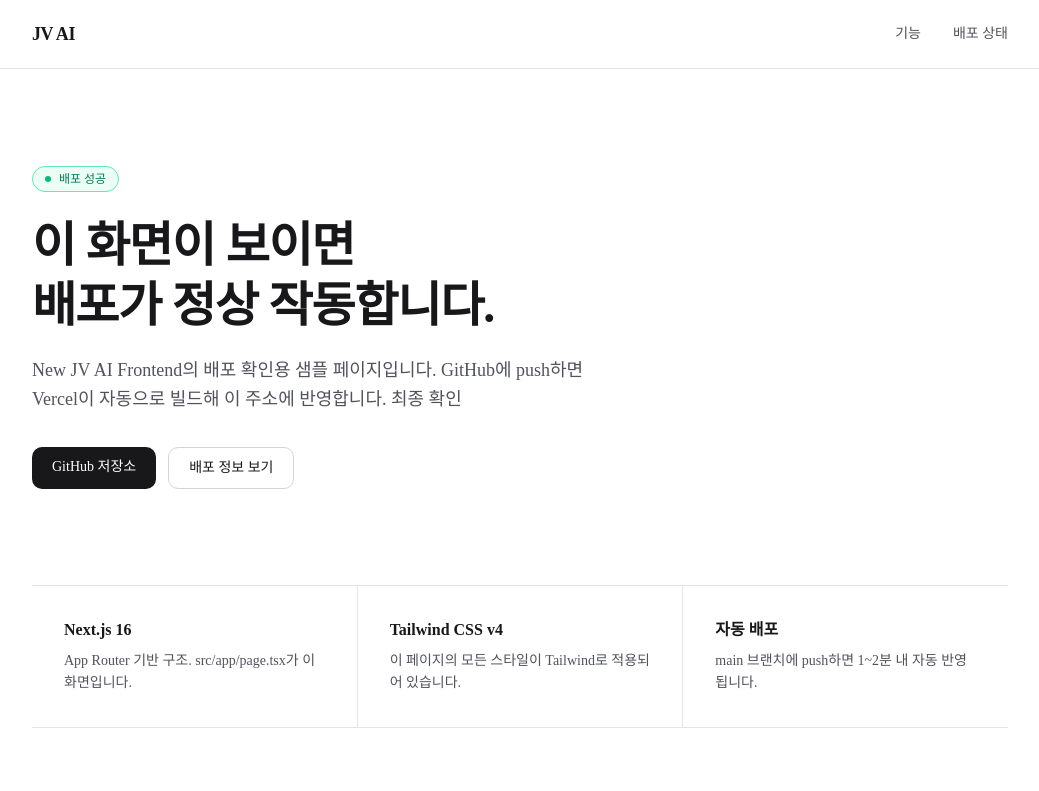
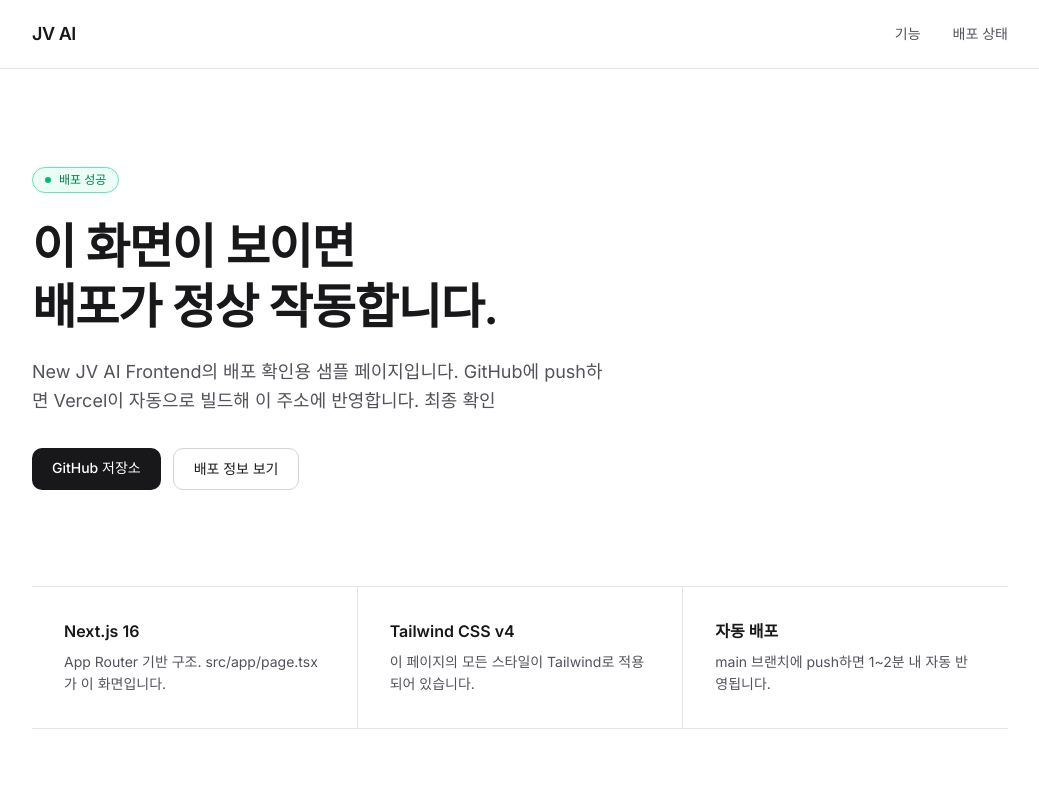
Before and after one commit to myscully/New-jvai-frontend, a Next.js app: page / in a window 1280 px wide. Shown: the top 791 px of the page, without its empty margins (120-1159 px from the left). Built offline with nearby package versions, Linux system fonts and the light colour scheme.

Commit message:
프리셋 적용

```diff
--- a/src/app/globals.css
+++ b/src/app/globals.css
@@ -53,10 +53,10 @@
   --card-foreground: oklch(0.145 0 0);
   --popover: oklch(1 0 0);
   --popover-foreground: oklch(0.145 0 0);
-  --primary: oklch(0.205 0 0);
-  --primary-foreground: oklch(0.985 0 0);
-  --secondary: oklch(0.97 0 0);
-  --secondary-foreground: oklch(0.205 0 0);
+  --primary: oklch(0.488 0.243 264.376);
+  --primary-foreground: oklch(0.97 0.014 254.604);
+  --secondary: oklch(0.967 0.001 286.375);
+  --secondary-foreground: oklch(0.21 0.006 285.885);
   --muted: oklch(0.97 0 0);
   --muted-foreground: oklch(0.556 0 0);
   --accent: oklch(0.97 0 0);
@@ -65,16 +65,16 @@
   --border: oklch(0.922 0 0);
   --input: oklch(0.922 0 0);
   --ring: oklch(0.708 0 0);
-  --chart-1: oklch(0.87 0 0);
-  --chart-2: oklch(0.556 0 0);
-  --chart-3: oklch(0.439 0 0);
-  --chart-4: oklch(0.371 0 0);
-  --chart-5: oklch(0.269 0 0);
+  --chart-1: oklch(0.809 0.105 251.813);
+  --chart-2: oklch(0.623 0.214 259.815);
+  --chart-3: oklch(0.546 0.245 262.881);
+  --chart-4: oklch(0.488 0.243 264.376);
+  --chart-5: oklch(0.424 0.199 265.638);
   --radius: 0.625rem;
   --sidebar: oklch(0.985 0 0);
   --sidebar-foreground: oklch(0.145 0 0);
-  --sidebar-primary: oklch(0.205 0 0);
-  --sidebar-primary-foreground: oklch(0.985 0 0);
+  --sidebar-primary: oklch(0.546 0.245 262.881);
+  --sidebar-primary-foreground: oklch(0.97 0.014 254.604);
   --sidebar-accent: oklch(0.97 0 0);
   --sidebar-accent-foreground: oklch(0.205 0 0);
   --sidebar-border: oklch(0.922 0 0);
@@ -90,9 +90,9 @@
   --card-foreground: oklch(0.985 0 0);
   --popover: oklch(0.205 0 0);
   --popover-foreground: oklch(0.985 0 0);
-  --primary: oklch(0.922 0 0);
-  --primary-foreground: oklch(0.205 0 0);
-  --secondary: oklch(0.269 0 0);
+  --primary: oklch(0.424 0.199 265.638);
+  --primary-foreground: oklch(0.97 0.014 254.604);
+  --secondary: oklch(0.274 0.006 286.033);
   --secondary-foreground: oklch(0.985 0 0);
   --muted: oklch(0.269 0 0);
   --muted-foreground: oklch(0.708 0 0);
@@ -102,15 +102,15 @@
   --border: oklch(1 0 0 / 10%);
   --input: oklch(1 0 0 / 15%);
   --ring: oklch(0.556 0 0);
-  --chart-1: oklch(0.87 0 0);
-  --chart-2: oklch(0.556 0 0);
-  --chart-3: oklch(0.439 0 0);
-  --chart-4: oklch(0.371 0 0);
-  --chart-5: oklch(0.269 0 0);
+  --chart-1: oklch(0.809 0.105 251.813);
+  --chart-2: oklch(0.623 0.214 259.815);
+  --chart-3: oklch(0.546 0.245 262.881);
+  --chart-4: oklch(0.488 0.243 264.376);
+  --chart-5: oklch(0.424 0.199 265.638);
   --sidebar: oklch(0.205 0 0);
   --sidebar-foreground: oklch(0.985 0 0);
-  --sidebar-primary: oklch(0.488 0.243 264.376);
-  --sidebar-primary-foreground: oklch(0.985 0 0);
+  --sidebar-primary: oklch(0.623 0.214 259.815);
+  --sidebar-primary-foreground: oklch(0.97 0.014 254.604);
   --sidebar-accent: oklch(0.269 0 0);
   --sidebar-accent-foreground: oklch(0.985 0 0);
   --sidebar-border: oklch(1 0 0 / 10%);
--- a/src/app/layout.tsx
+++ b/src/app/layout.tsx
@@ -1,6 +1,9 @@
 import type { Metadata } from "next";
-import { Geist, Geist_Mono } from "next/font/google";
+import { Geist, Geist_Mono, Inter } from "next/font/google";
 import "./globals.css";
+import { cn } from "@/lib/utils";
+
+const inter = Inter({subsets:['latin'],variable:'--font-sans'});
 
 const geistSans = Geist({
   variable: "--font-geist-sans",
@@ -21,7 +24,7 @@ export default function RootLayout({ children }: LayoutProps<"/">) {
   return (
     <html
       lang="ko"
-      className={`${geistSans.variable} ${geistMono.variable} h-full antialiased`}
+      className={cn("h-full", "antialiased", geistSans.variable, geistMono.variable, "font-sans", inter.variable)}
     >
       <body className="min-h-full flex flex-col">{children}</body>
     </html>
```
